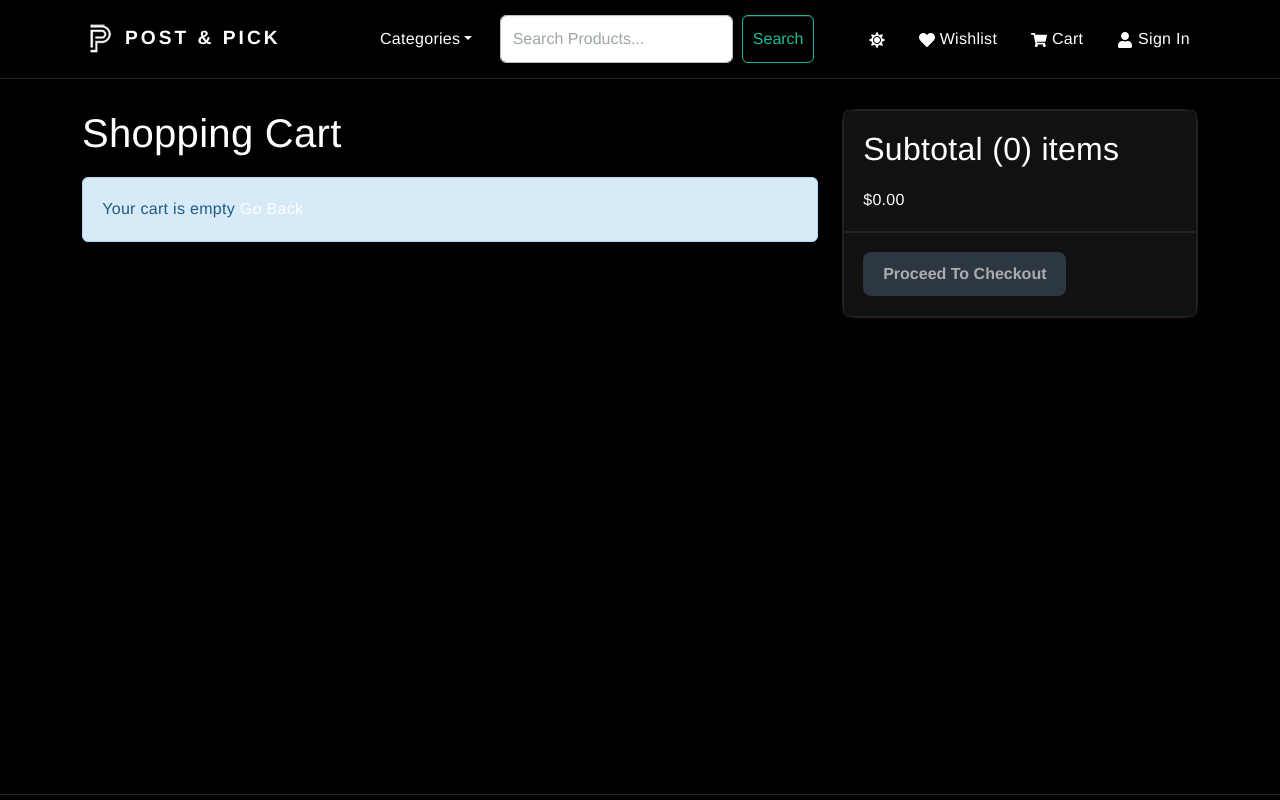
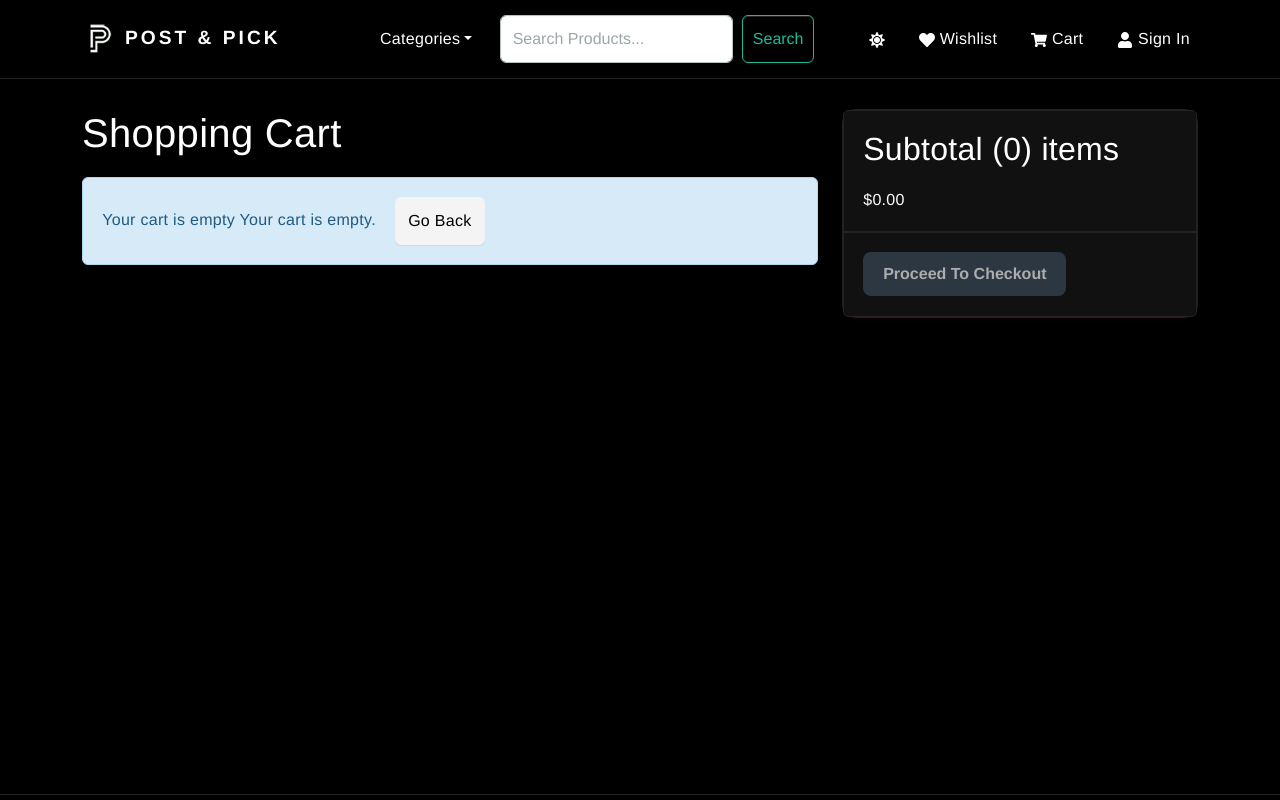
Before and after one commit to shubhpatel16/Post-Pick, a React (Create React App) app in the folder frontend/: page /cart in a window 1280 px wide. Shown: the top 800 px of the page. Built offline with nearby package versions, Linux system fonts and the light colour scheme.

Commit message:
fix some UI changes

```diff
--- a/frontend/src/screens/CartScreen.jsx
+++ b/frontend/src/screens/CartScreen.jsx
@@ -40,7 +40,10 @@ const CartScreen = () => {
         <h1 style={{ marginBottom: '20px' }}>Shopping Cart</h1>
         {cartItems.length === 0 ? (
           <Message>
-            Your cart is empty <Link to='/'>Go Back</Link>
+            Your cart is empty Your cart is empty.
+            <Link to='/' className='btn btn-light ms-3'>
+              Go Back
+            </Link>
           </Message>
         ) : (
           <ListGroup variant='flush'>
--- a/frontend/src/screens/WishlistScreen.jsx
+++ b/frontend/src/screens/WishlistScreen.jsx
@@ -29,7 +29,7 @@ const WishlistScreen = () => {
     return (
       <>
         <Meta title='Wishlist' />
-         <h1 style={{ marginBottom: '20px' }}>Shopping Cart</h1>
+         <h1 style={{ marginBottom: '20px' }}>Wishlist</h1>
         <Message>
           Your wishlist is empty.
           <Link to='/' className='btn btn-light ms-2'>
@@ -43,7 +43,7 @@ const WishlistScreen = () => {
   return (
     <>
       <Meta title='Wishlist' />
-       <h1 style={{ marginBottom: '20px' }}>Shopping Cart</h1>
+       <h1 style={{ marginBottom: '20px' }}>Wishlist</h1>
 
       {isLoading ? (
         <Loader />
```
